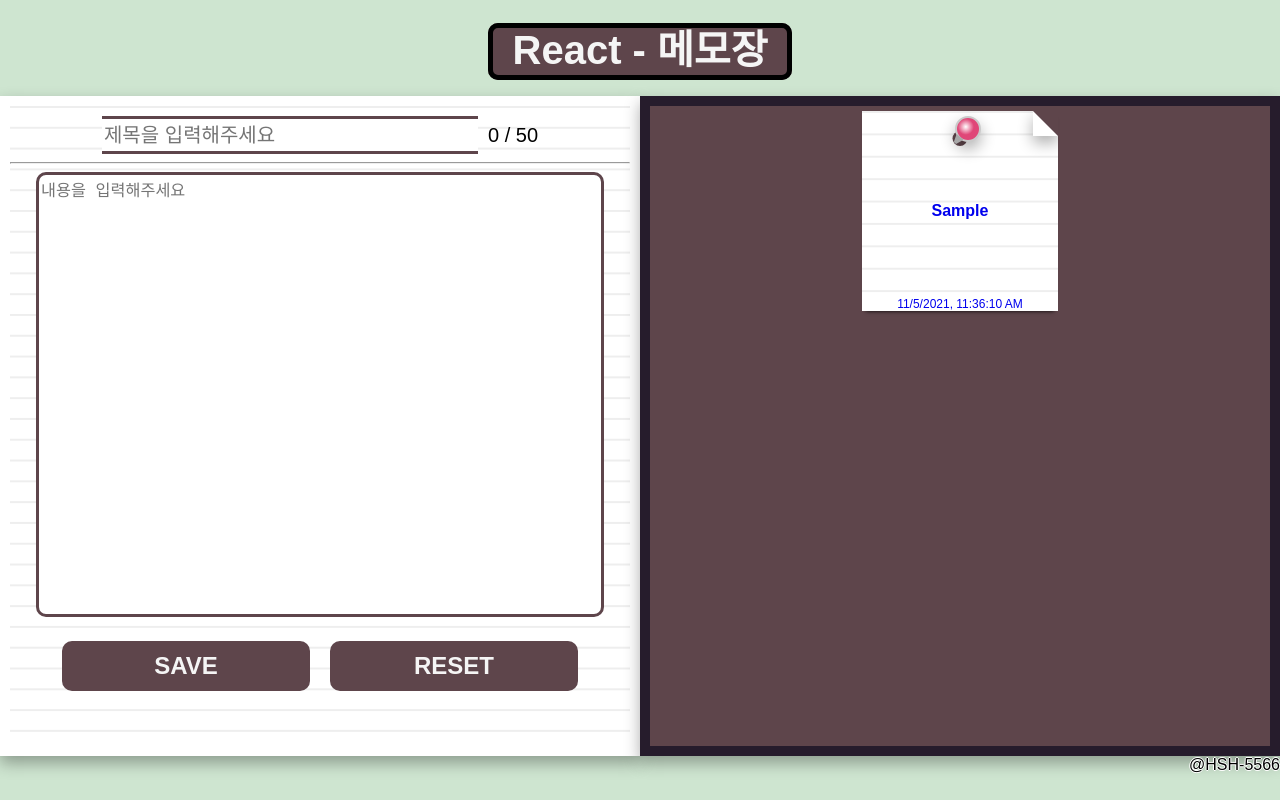
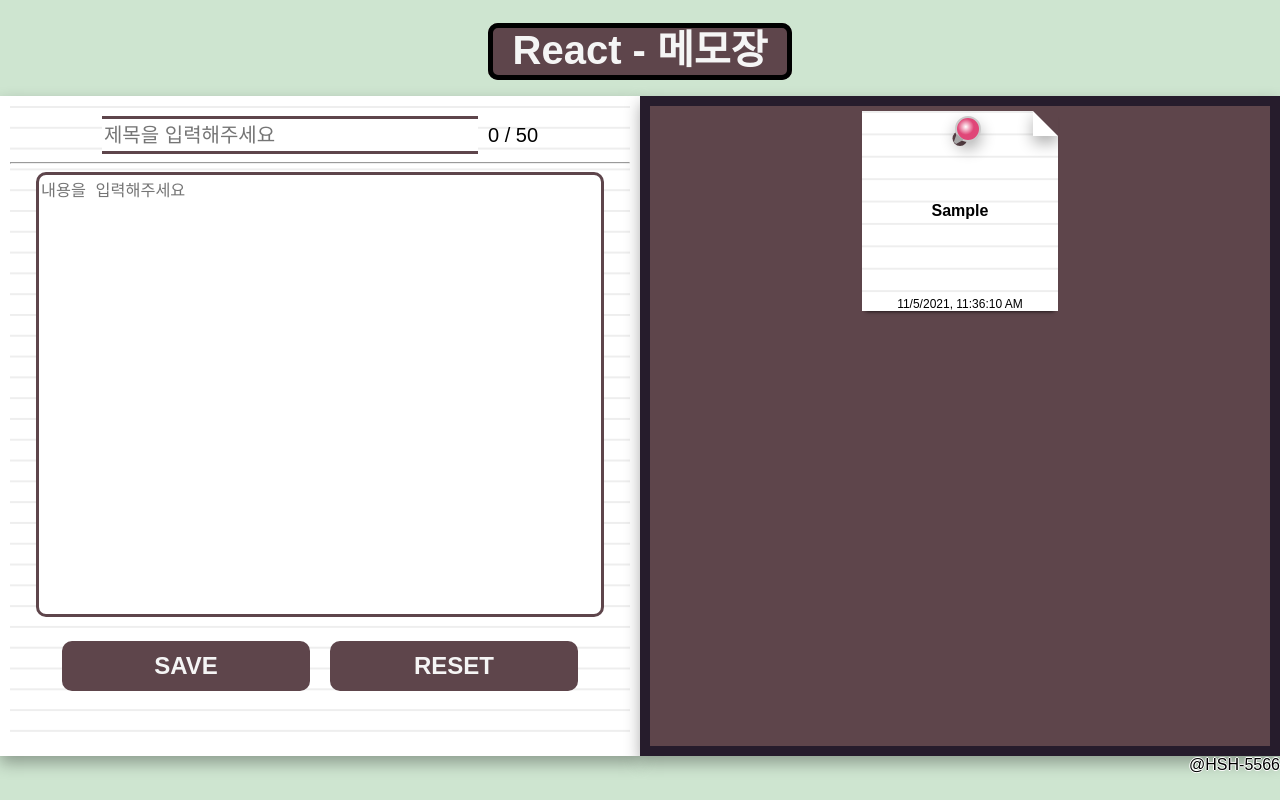
Before and after one commit to HSH-5566/react-notepad, a React (Create React App) app: page / in a window 1280 px wide. Both pictures are taken after typing "Sample", "Sample" into the empty fields and a click on the button "SAVE". Built offline with nearby package versions, Linux system fonts and the light colour scheme.

Commit message:
Error - a tag reset

```diff
--- a/src/component/MemoList.js
+++ b/src/component/MemoList.js
@@ -21,7 +21,7 @@
   return (
     <>
       <li>
-        <a href="{() => false}">
+        <a>
           <div className="ListObject">
             <div onClick={(e) => setModal(true)} className="modalBtn"></div>
             <div className="Hole"></div>
```
